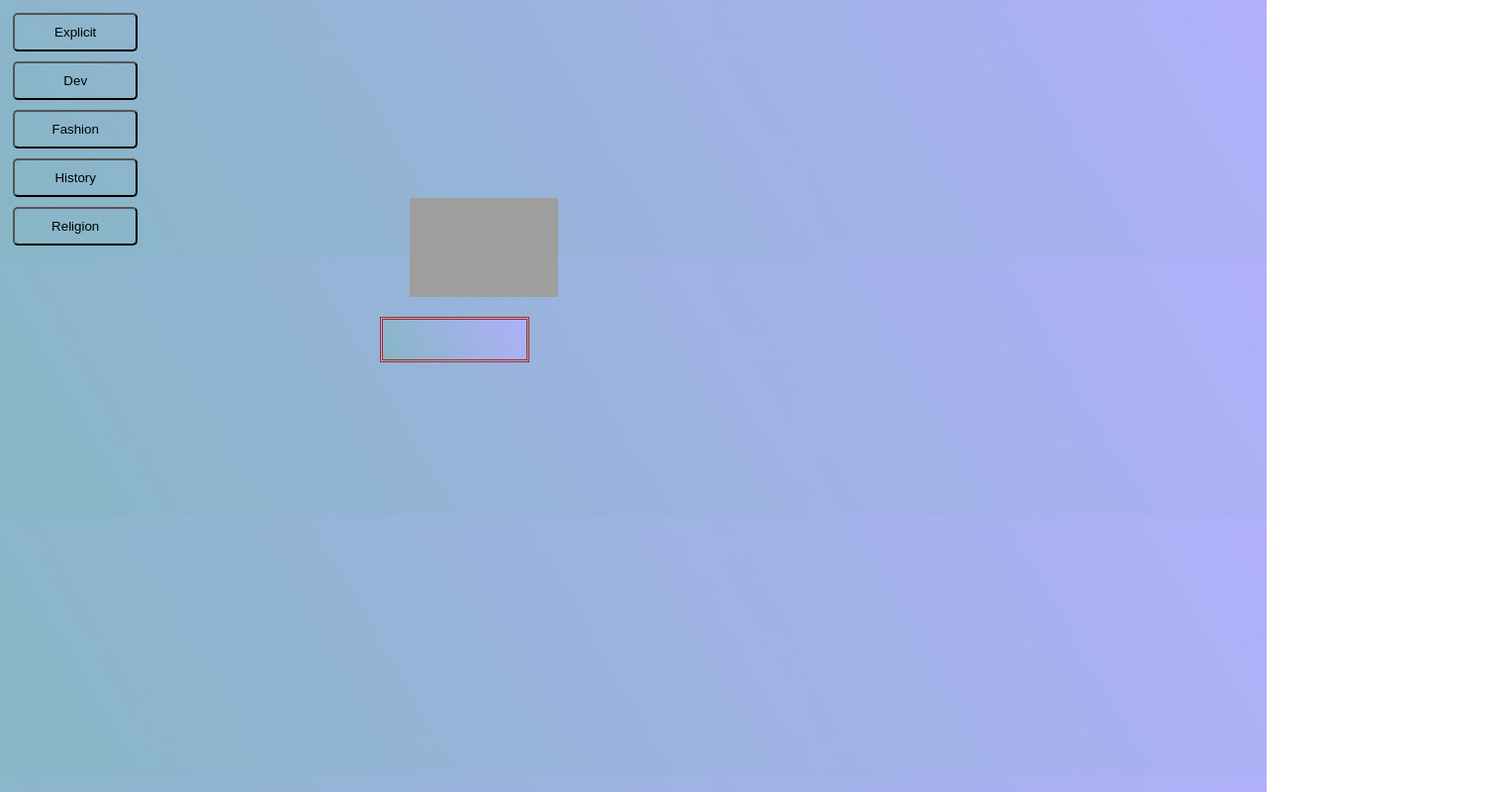
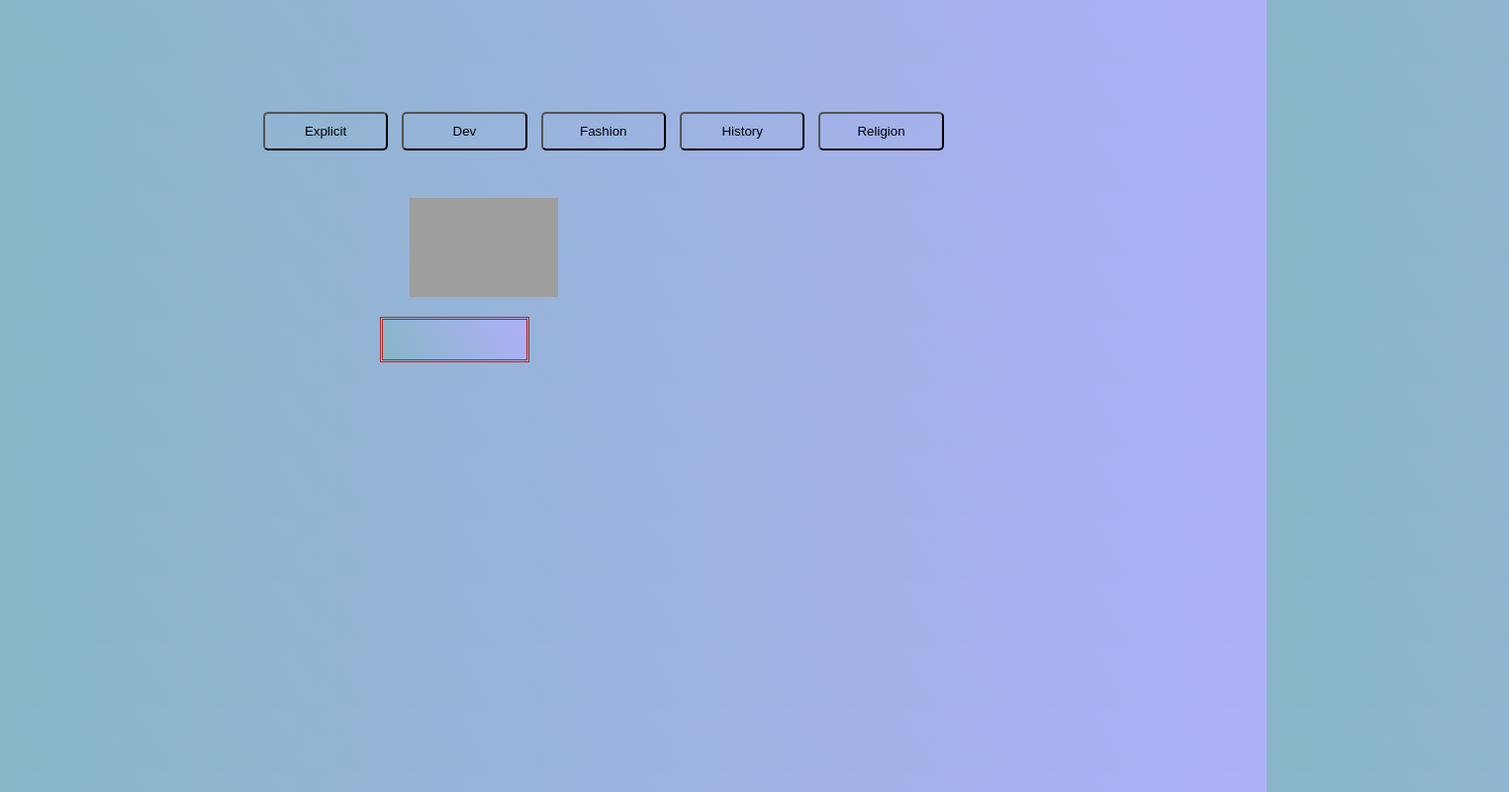
Before and after one commit to changach-3000/Chuck, a plain HTML site: page index.html in a window 1280 px wide. Shown: the whole page at 99% size, 1525 px wide, since content can reach past the window. Drawn offline with Linux system fonts and the light colour scheme; no server answers; grey boxes are pictures that could not be loaded.

Commit message:
Added nav buttons

```diff
--- a/index.html
+++ b/index.html
@@ -8,14 +8,18 @@
     <link rel="stylesheet" href="./style.css">
 </head>
 <body>
-    <button id="explicit">Explicit</button></br>
-    <button id="dev">Dev</button></br>
-    <button id="fashion">Fashion</button></br>
-    <button id="history">History</button></br>
+    <!-- Add a div to hold all the buttons -->
+    <div id="buttons">
+    <button id="explicit">Explicit</button>
+    <button id="dev">Dev</button>
+    <button id="fashion">Fashion</button>
+    <button id="history">History</button>
     <button id="religion">Religion</button>
+</div>
+<!-- Div to hold the image and the jokes -->
     <div id="container">
 
-        <img id="chuck"  src="https://api.chucknorris.io/img/chucknorris_logo_coloured_small@2x.png" >
+        <img id="chuck"src="https://api.chucknorris.io/img/chucknorris_logo_coloured_small@2x.png" >
         <p id="random1"> </p>
     </div>
 
```
